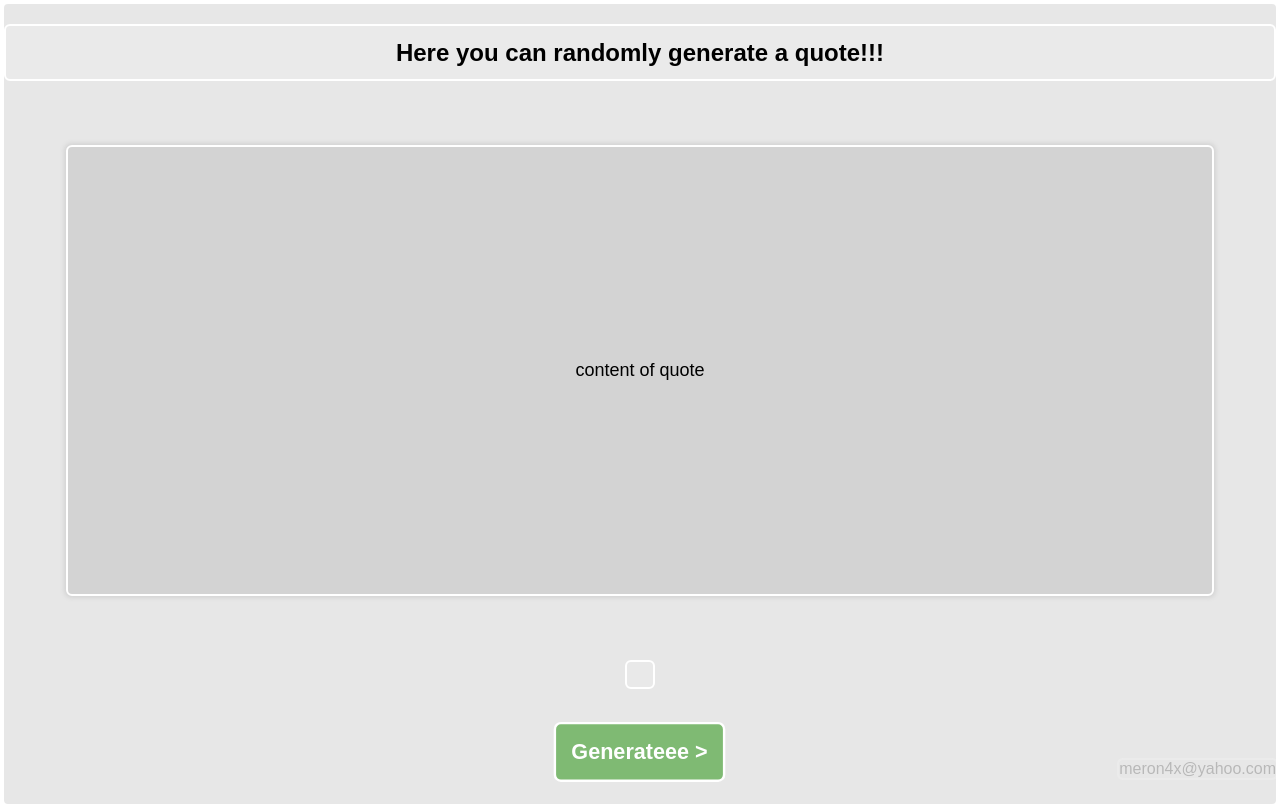
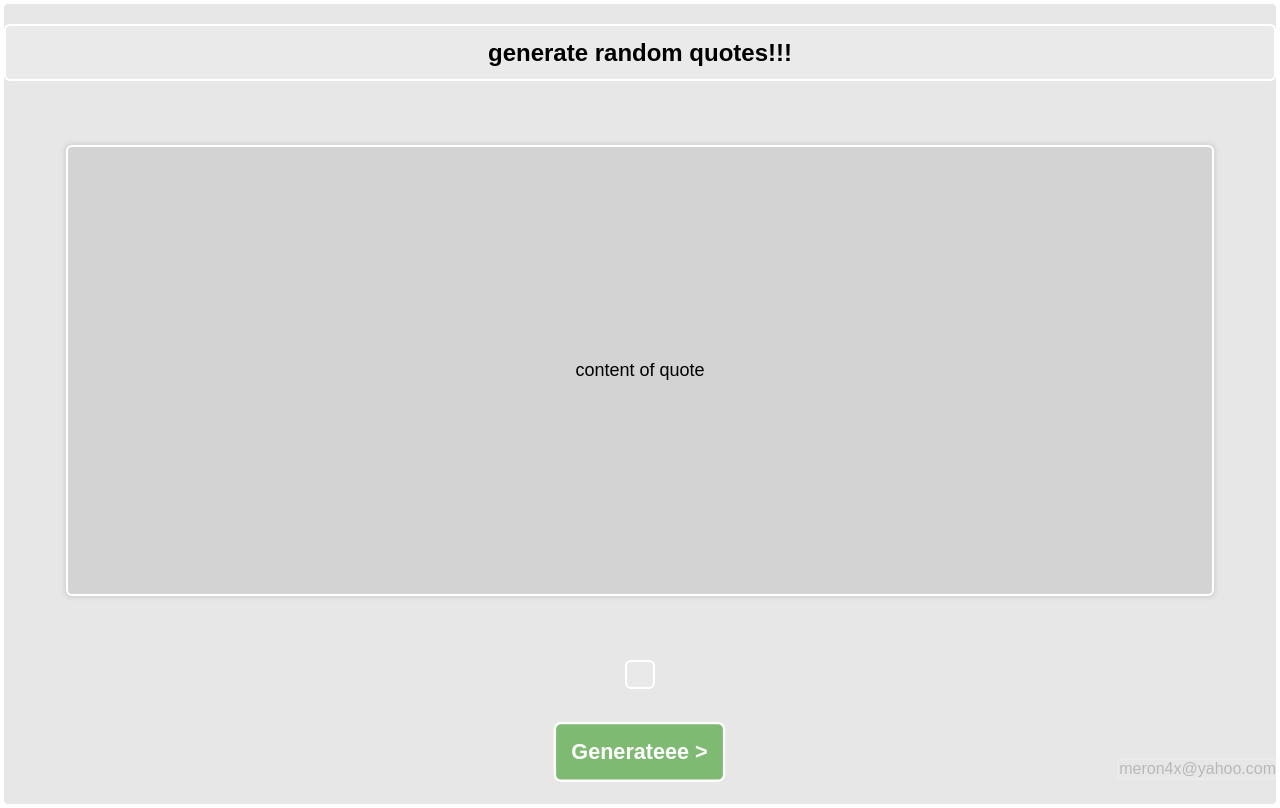
Before and after one commit to mj6meron/quotesApp, a website: page public/index.html in a window 1280 px wide. Drawn offline with Linux system fonts and the light colour scheme; no server answers.

Commit message:
i be getting money dont nothing really exicite meh!

```diff
--- a/public/index.html
+++ b/public/index.html
@@ -8,7 +8,7 @@
     <link rel="stylesheet" href="global.css">
 </head>
 <body>
-    <h2 class="welcomingH1"> Here you can randomly generate a quote!!!</h2>
+    <h2 class="welcomingH1"> generate random quotes!!!</h2>
     <p id="quoteP">content of quote</p>
     <p id="authorV"></p>
     <button id="generate">Generateee > </button>
```
